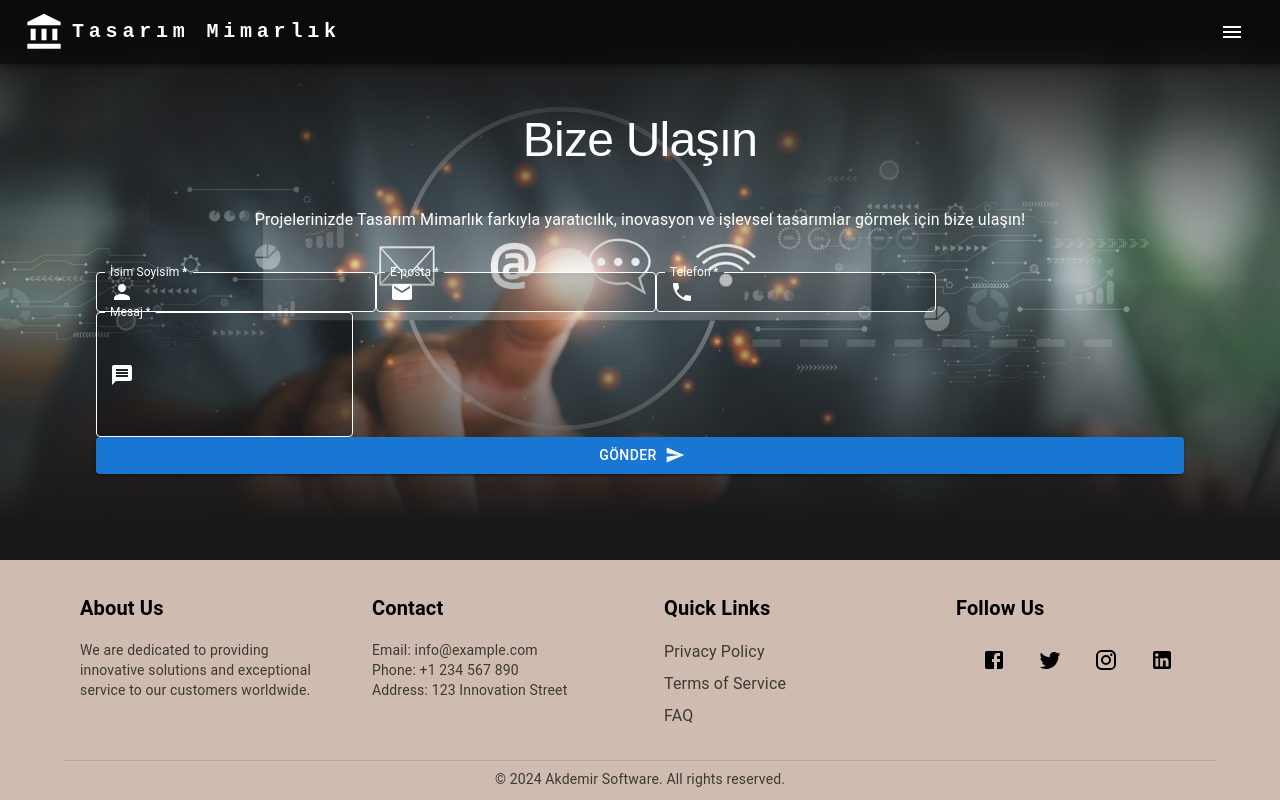
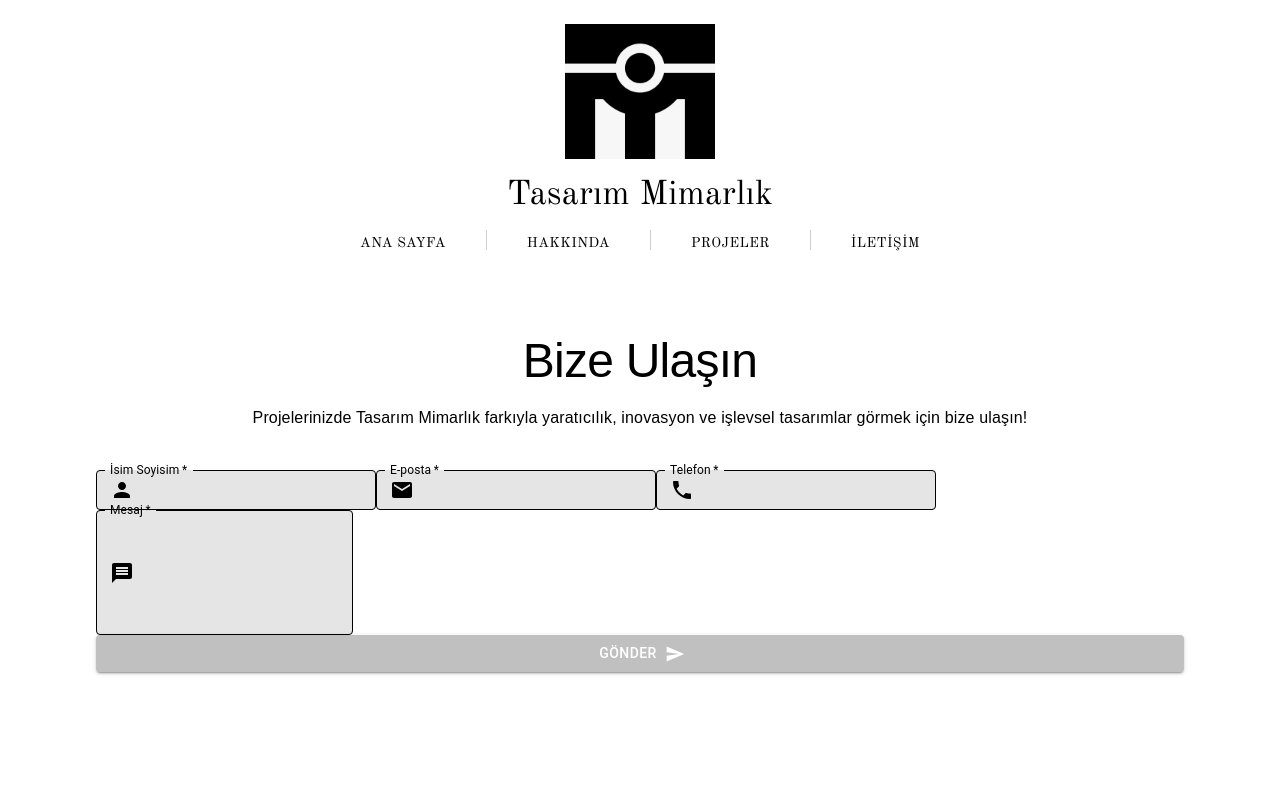
Before and after one commit to smhakdmr/architectureKorayKara, a Next.js app: page /contactus in a window 1280 px wide. Shown: the top 800 px of the page. Built offline with nearby package versions, Linux system fonts and the light colour scheme.

Commit message:
Site sadelestirildi.

```diff
--- a/src/app/components/Footer.jsx
+++ b/src/app/components/Footer.jsx
@@ -30,7 +30,7 @@ import LinkedInIcon from '@mui/icons-material/LinkedIn';
 const Footer = () => {
 
     const GradientBox = styled(Box)(({ theme }) => ({
-        backgroundColor: "#CFBBB0",
+        backgroundColor: "rgba(0, 0, 0, 0.87)",
         padding: theme.spacing(2, 0),
         position: "relative",
         overflow: "hidden",
@@ -49,7 +49,7 @@ const Footer = () => {
 
     const SocialButton = styled(IconButton)(({ theme }) => ({
         margin: theme.spacing(0, 1),
-        color: "#000",
+        color: "white",
         transition: "all 0.3s ease-in-out",
         "&:hover": {
             transform: "scale(1.2)",
@@ -67,7 +67,7 @@ const Footer = () => {
                                 <Typography
                                     variant="h6"
                                     sx={{
-                                        color: "#000",
+                                        color: "white",
                                         mb: 2,
                                         fontWeight: "bold",
                                     }}
@@ -76,7 +76,7 @@ const Footer = () => {
                                 </Typography>
                                 <Typography
                                     variant="body2"
-                                    sx={{ color: "#000", opacity: 0.7 }}
+                                    sx={{ color: "white", opacity: 0.7 }}
                                 >
                                     We are dedicated to providing innovative solutions and exceptional
                                     service to our customers worldwide.
@@ -89,7 +89,7 @@ const Footer = () => {
                                 <Typography
                                     variant="h6"
                                     sx={{
-                                        color: "#000",
+                                        color: "white",
                                         mb: 2,
                                         fontWeight: "bold",
                                     }}
@@ -98,7 +98,7 @@ const Footer = () => {
                                 </Typography>
                                 <Typography
                                     variant="body2"
-                                    sx={{ color: "#000", opacity: 0.7 }}
+                                    sx={{ color: "white", opacity: 0.7 }}
                                 >
                                     Email: info@example.com
                                     <br />
@@ -114,7 +114,7 @@ const Footer = () => {
                                 <Typography
                                     variant="h6"
                                     sx={{
-                                        color: "#000",
+                                        color: "white",
                                         mb: 2,
                                         fontWeight: "bold",
                                     }}
@@ -123,7 +123,7 @@ const Footer = () => {
                                 </Typography>
                                 <Typography
                                     component="div"
-                                    sx={{ color: "#000", opacity: 0.7 }}
+                                    sx={{ color: "white", opacity: 0.7 }}
                                 >
                                     <Box component="span" sx={{ display: "block", mb: 1, cursor: "pointer" }}>
                                         Privacy Policy
@@ -143,7 +143,7 @@ const Footer = () => {
                                 <Typography
                                     variant="h6"
                                     sx={{
-                                        color: "#000",
+                                        color: "white",
                                         mb: 2,
                                         fontWeight: "bold",
                                     }}
@@ -180,7 +180,7 @@ const Footer = () => {
                     >
                         <Typography
                             variant="body2"
-                            sx={{ color: "#000", opacity: 0.7 }}
+                            sx={{ color: "white", opacity: 0.7 }}
                         >
                             © 2024 Akdemir Software. All rights reserved.
                         </Typography>
--- a/src/app/components/Header.jsx
+++ b/src/app/components/Header.jsx
@@ -1,148 +1,72 @@
-"use client";
+"use client"
 
-import React from "react";
-import { useState } from "react";
-import {
-    AppBar,
-    Box,
-    Container,
-    Divider,
-    Drawer,
-    IconButton,
-    List,
-    ListItem,
-    ListItemButton,
-    ListItemIcon,
-    ListItemText,
-    Toolbar,
-    Typography,
-    useMediaQuery
-  } from "@mui/material";
-import MenuIcon from '@mui/icons-material/Menu';
-import AccountBalanceIcon from '@mui/icons-material/AccountBalance';
+import * as React from 'react';
+import { AppBar, Toolbar, Typography, Box, IconButton, Button } from '@mui/material';
+import Image from 'next/image';
+import { Old_Standard_TT } from 'next/font/google';
 
-const Header = () => {
+const oldStandart = Old_Standard_TT({
+    subsets: ['latin'], // Desteklenen karakter kümesi
+    weight: ['400', '700'], // Kullanılacak font ağırlıkları
+    style: ['normal', 'italic'], // Normal veya italik stiller
+    display: 'swap', // Daha iyi yükleme için "swap" kullanılır
+});
 
-    const [open, setOpen] = useState(false);
-    const isSmallScreen = useMediaQuery('(max-width:600px)');
+export default function DrawerAppBar() {
 
+    const DividerLine = () => (
+        <Box
+            sx={{
+                width: '1px',
+                height: '20px',
+                backgroundColor: '#ccc',
+                marginTop: '5px'
+            }}
+        />
+    )
 
     return (
-        <>
-            <Box sx={{ flexGrow: 1 }}>
-                <AppBar sx={{ background: "#00000085" }}>
-                    <Container maxWidth="xl">
-                        <Toolbar disableGutters sx={{ height: "5vh" }}>
-                            <AccountBalanceIcon sx={{ display: { xs: 'none', md: 'flex' }, mr: 1, height: 80, width: 40 }} />
+        <div className={oldStandart.className}>
+            <AppBar
+                position="static"
+                sx={{
+                    backgroundColor: 'white',
+                    boxShadow: 'none'
+                }}>
+                {/* Logo ve Menü */}
+                <Toolbar sx={{ flexDirection: 'column' }}>
+                    {/* Logo */}
+                    <Box
+                        sx={{
+                            mb: 2,
+                            marginTop: 3
+                        }}
+                    >
+                        <Image src="/logo.png" alt='Tasarım Mimarlık' width={150} height={50} />
+                    </Box>
                     <Typography
-                                variant="h6"
-                                noWrap
-                                component="a"
-                                href="/"
+                        variant={"h4"}
                         sx={{
-                                    mr: 2,
-                                    display: { xs: 'none', md: 'flex' },
-                                    fontFamily: 'monospace',
-                                    fontWeight: 700,
-                                    letterSpacing: '.3rem',
-                                    color: 'inherit',
-                                    textDecoration: 'none',
+                            color: "black",
+                            fontWeight: 400,
+                            fontFamily: "inherit",
+                            marginBottom: 1
                         }}
                     >
                         Tasarım Mimarlık
                     </Typography>
-                            <AccountBalanceIcon sx={{ display: { xs: 'flex', md: 'none' }, mr: 1 }} />
-                            <Typography
-                                variant="h5"
-                                noWrap
-                                component="a"
-                                href="/"
-                                sx={{
-                                    mr: 2,
-                                    display: { xs: 'flex', md: 'none' },
-                                    flexGrow: 1,
-                                    fontFamily: 'monospace',
-                                    fontWeight: 500,
-                                    letterSpacing: '.1rem',
-                                    color: 'inherit',
-                                    textDecoration: 'none',
-                                }}
-                            >
-                                Tasarım Mimarlık
-                            </Typography>
-                            <Box sx={{ flexGrow: 1, display: { xs: 'none', md: 'flex' } }}>
+                    {/* Menü Linkleri */}
+                    <Box sx={{ display: 'flex', gap: 4 }}>
+                        <Button href="#" sx={{ color: 'black', fontFamily: 'inherit' }}>ANA SAYFA</Button>
+                        <DividerLine />
+                        <Button href="#" sx={{ color: 'black', fontFamily: 'inherit' }}>HAKKINDA</Button>
+                        <DividerLine />
+                        <Button href="#" sx={{ color: 'black', fontFamily: 'inherit' }}>PROJELER</Button>
+                        <DividerLine />
+                        <Button href="#" sx={{ color: 'black', fontFamily: 'inherit' }}>İLETİŞİM</Button>
                     </Box>
-                            <IconButton
-                                size="large"
-                                edge="start"
-                                color="inherit"
-                                aria-label="menu"
-                                onClick={() => { setOpen(true) }}
-                                sx={{ mr: 0 }}
-                            >
-                                <MenuIcon />
-                            </IconButton>
                 </Toolbar>
-                    </Container>
             </AppBar>
-            </Box>
-            <Drawer
-                open={open}
-                onClose={() => { setOpen(false) }}
-                anchor="right"
-            >
-                <Box sx={{ width: isSmallScreen ? "80vw" : "35vw" }} role="presentation" onClick={() => { setOpen(false) }}>
-                    <List>
-                        <ListItem disablePadding>
-                            <ListItemButton>
-                                <ListItemIcon>
-                                    <AccountBalanceIcon />
-                                </ListItemIcon>
-                                <ListItemText primary={"Tasarım Mimarlık"} />
-                            </ListItemButton>
-                        </ListItem>
-                    </List>
-                    <Divider />
-                    <List>
-                        {/* {['Anasayfa', 'Projelerimiz', 'İletişim'].map((text, index) => ( */}
-                            <ListItem>
-                                <ListItemButton
-                                    sx={{ py: 0, minHeight: 32, color: 'gray' }}
-                                    href="/"
-                                >
-                                    <ListItemText
-                                        primary={"Anasayfa"}
-                                        primaryTypographyProps={{ fontSize: 40, fontWeight: 'medium' }}
-                                    />
-                                </ListItemButton>
-                            </ListItem>
-                             <ListItem>
-                             <ListItemButton
-                                 sx={{ py: 0, minHeight: 32, color: 'gray' }}
-                                 href="/projects"
-                             >
-                                 <ListItemText
-                                     primary={"Projelerimiz"}
-                                     primaryTypographyProps={{ fontSize: 40, fontWeight: 'medium' }}
-                                 />
-                             </ListItemButton>
-                         </ListItem>
-                          <ListItem>
-                          <ListItemButton
-                              sx={{ py: 0, minHeight: 32, color: 'gray' }}
-                          >
-                              <ListItemText
-                                  primary={"İletişim"}
-                                  primaryTypographyProps={{ fontSize: 40, fontWeight: 'medium' }}
-                              />
-                          </ListItemButton>
-                      </ListItem>
-                        {/* ))} */}
-                    </List>
-                </Box>
-            </Drawer>
-        </>
+        </div>
     );
-};
-
-export default Header;
+}
--- a/src/app/contactus/page.jsx
+++ b/src/app/contactus/page.jsx
@@ -62,15 +62,14 @@ const ContactUs = () => {
         <>
             <Box
                 sx={{
-                    background: `linear-gradient(to bottom, #181818 7%, rgba(0, 0, 0, 0) 50%, #181818 93%),
-                    url('/contactUs4.png')`,
+
                     backgroundSize: 'cover',
                     backgroundPosition: 'center',
                     height: isSmallScreen ? '80vh' : '70vh',
                     position: 'relative',
                     scrollSnapAlign: 'start',
-                    paddingTop: '5vh',
                     paddingBottom: '5vh',
+                    marginBottom: '5vh'
                 }}
             >
                 <Container maxWidth="lg" sx={{ margin: 'auto' }}>
@@ -83,7 +82,7 @@ const ContactUs = () => {
                                 fontFamily: "inherit",
                                 fontWeight: 500,
                                 fontSize: isSmallScreen ? "2rem" : "3rem",
-                                color: "white",
+                                color: "black",
                                 marginTop: isSmallScreen ? 5 : 5,
                             }}
                         >
@@ -94,9 +93,9 @@ const ContactUs = () => {
                             align="center"
                             gutterBottom
                             sx={{
-                                color: "white",
-                                margin: isSmallScreen ? 1 : 5,
-                                marginBottom: isSmallScreen ? 4 : 5
+                                color: "black",
+                                marginBottom: isSmallScreen ? 4 : 5,
+                                fontFamily: 'inherit'
                             }}
                         >
                             Projelerinizde Tasarım Mimarlık farkıyla yaratıcılık, inovasyon ve işlevsel tasarımlar görmek için bize ulaşın!
@@ -114,28 +113,28 @@ const ContactUs = () => {
                                         input: {
                                             startAdornment: (
                                                 <InputAdornment position="start">
-                                                    <PersonIcon sx={{ color: 'white' }} />
+                                                    <PersonIcon sx={{ color: 'black' }} />
                                                 </InputAdornment>
                                             ),
-                                            style: { color: 'white', backgroundColor: '#00000042', height: '5vh' }
+                                            style: { color: 'black', backgroundColor: 'rgb(0 0 0 / 10%)', height: '5vh' }
                                         },
                                         inputLabel: {
-                                            style: { color: 'white' },
+                                            style: { color: 'black' },
                                         }
                                     }}
                                     sx={{
                                         '& label': {
-                                            color: 'white', // Label rengi
+                                            color: 'black', // Label rengi
                                         },
                                         '& .MuiOutlinedInput-root': {
                                             '& fieldset': {
-                                                borderColor: 'white', // Varsayılan border rengi
+                                                borderColor: 'black', // Varsayılan border rengi
                                             },
                                             '&:hover fieldset': {
-                                                borderColor: 'white', // Hover border rengi
+                                                borderColor: 'black', // Hover border rengi
                                             },
                                             '&.Mui-focused fieldset': {
-                                                borderColor: 'white', // Focus border rengi
+                                                borderColor: 'black', // Focus border rengi
                                             },
                                         },
                                     }}
@@ -151,28 +150,28 @@ const ContactUs = () => {
                                         input: {
                                             startAdornment: (
                                                 <InputAdornment position="start">
-                                                    <EmailIcon sx={{ color: 'white' }} />
+                                                    <EmailIcon sx={{ color: 'black' }} />
                                                 </InputAdornment>
                                             ),
-                                            style: { color: 'white', backgroundColor: '#00000042', height: '5vh' }
+                                            style: { color: 'black', backgroundColor: 'rgb(0 0 0 / 10%)', height: '5vh' }
                                         },
                                         inputLabel: {
-                                            style: { color: 'white' },
+                                            style: { color: 'black' },
                                         }
                                     }}
                                     sx={{
                                         '& label': {
-                                            color: 'white', // Label rengi
+                                            color: 'black', // Label rengi
                                         },
                                         '& .MuiOutlinedInput-root': {
                                             '& fieldset': {
-                                                borderColor: 'white', // Varsayılan border rengi
+                                                borderColor: 'black', // Varsayılan border rengi
                                             },
                                             '&:hover fieldset': {
-                                                borderColor: 'white', // Hover border rengi
+                                                borderColor: 'black', // Hover border rengi
                                             },
                                             '&.Mui-focused fieldset': {
-                                                borderColor: 'white', // Focus border rengi
+                                                borderColor: 'black', // Focus border rengi
                                             },
                                         },
                                     }}
@@ -188,28 +187,28 @@ const ContactUs = () => {
                                         input: {
                                             startAdornment: (
                                                 <InputAdornment position="start">
-                                                    <LocalPhoneIcon sx={{ color: 'white' }} />
+                                                    <LocalPhoneIcon sx={{ color: 'black' }} />
                                                 </InputAdornment>
                                             ),
-                                            style: { color: 'white', backgroundColor: '#00000042', height: '5vh' }
+                                            style: { color: 'black', backgroundColor: 'rgb(0 0 0 / 10%)', height: '5vh' }
                                         },
                                         inputLabel: {
-                                            style: { color: 'white' },
+                                            style: { color: 'black' },
                                         }
                                     }}
                                     sx={{
                                         '& label': {
-                                            color: 'white', // Label rengi
+                                            color: 'black', // Label rengi
                                         },
                                         '& .MuiOutlinedInput-root': {
                                             '& fieldset': {
-                                                borderColor: 'white', // Varsayılan border rengi
+                                                borderColor: 'black', // Varsayılan border rengi
                                             },
                                             '&:hover fieldset': {
-                                                borderColor: 'white', // Hover border rengi
+                                                borderColor: 'black', // Hover border rengi
                                             },
                                             '&.Mui-focused fieldset': {
-                                                borderColor: 'white', // Focus border rengi
+                                                borderColor: 'black', // Focus border rengi
                                             },
                                         },
                                     }}
@@ -226,28 +225,28 @@ const ContactUs = () => {
                                         input: {
                                             startAdornment: (
                                                 <InputAdornment position="start">
-                                                    <MessageIcon sx={{ color: 'white' }} />
+                                                    <MessageIcon sx={{ color: 'black' }} />
                                                 </InputAdornment>
                                             ),
-                                            style: { color: 'white', backgroundColor: '#00000042' }
+                                            style: { color: 'black', backgroundColor: 'rgb(0 0 0 / 10%)' }
                                         },
                                         inputLabel: {
-                                            style: { color: 'white' },
+                                            style: { color: 'black' },
                                         }
                                     }}
                                     sx={{
                                         '& label': {
-                                            color: 'white', // Label rengi
+                                            color: 'black', // Label rengi
                                         },
                                         '& .MuiOutlinedInput-root': {
                                             '& fieldset': {
-                                                borderColor: 'white', // Varsayılan border rengi
+                                                borderColor: 'black', // Varsayılan border rengi
                                             },
                                             '&:hover fieldset': {
-                                                borderColor: 'white', // Hover border rengi
+                                                borderColor: 'black', // Hover border rengi
                                             },
                                             '&.Mui-focused fieldset': {
-                                                borderColor: 'white', // Focus border rengi
+                                                borderColor: 'black', // Focus border rengi
                                             },
                                         },
                                     }}
@@ -257,10 +256,12 @@ const ContactUs = () => {
                             <Button
                                 type="submit"
                                 variant="contained"
-                                color="primary"
                                 fullWidth
                                 endIcon={<SendIcon />}
                                 disabled={isSubmitting}
+                                sx={{
+                                    backgroundColor: 'silver'
+                                }}
                             >
                                 {isSubmitting ? "Gönderiliyor..." : "Gönder"}
                             </Button>
--- a/src/app/page.tsx
+++ b/src/app/page.tsx
@@ -18,9 +18,9 @@ export default function Home() {
   return (
     <div>
       <main className={oldStandart.className}>
-        <Welcome />
+        {/* <Welcome /> */}
 
-        <Services />
+        {/* <Services /> */}
 
         <Projects />
 
```
Also changed, not shown: src/app/projects/page.jsx (+11 -42 lines), src/app/services/page.jsx (+9 -10 lines), src/app/welcome/page.jsx (+5 -4 lines), public/logo.png (added). Lines whose indentation alone changed are shown as unchanged.
